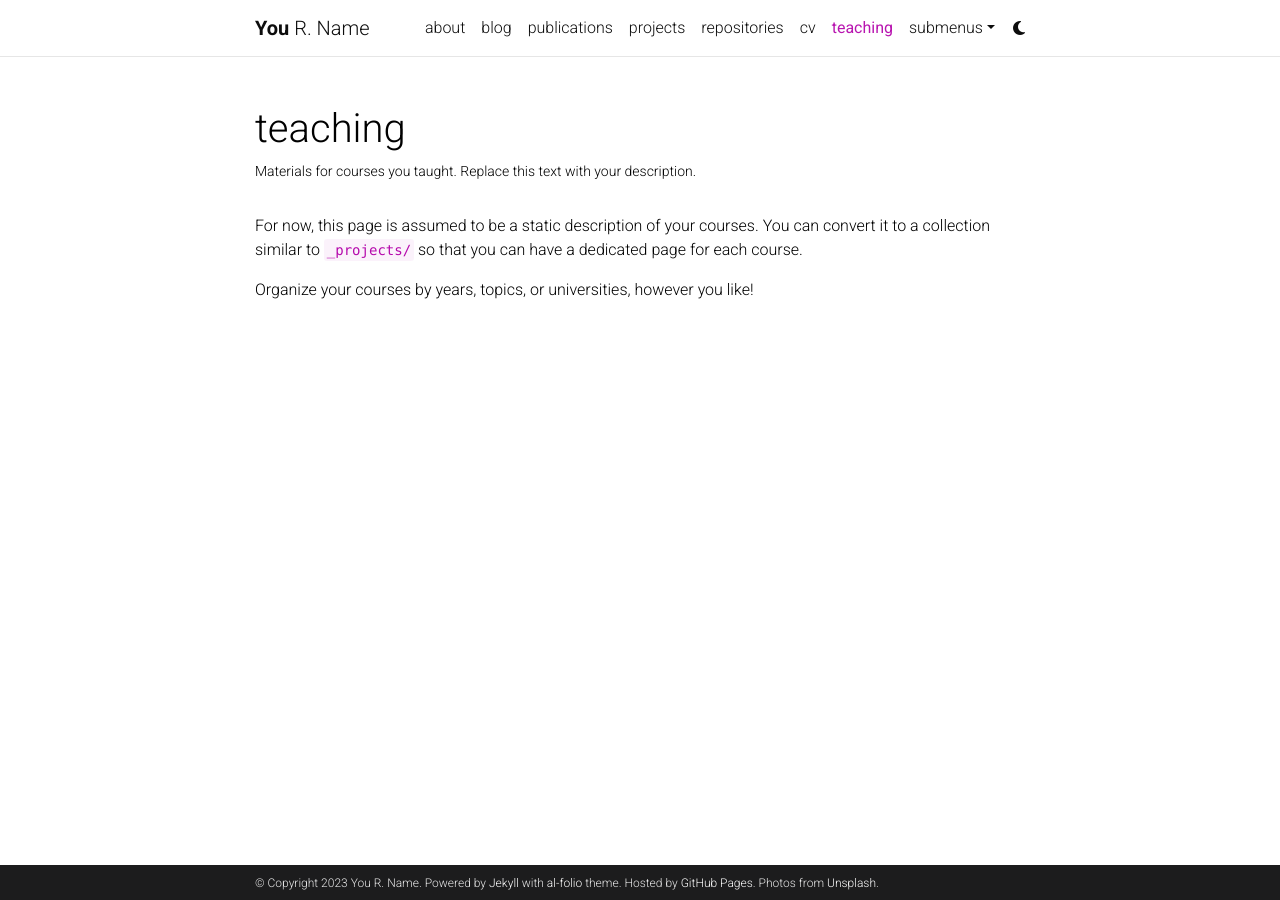
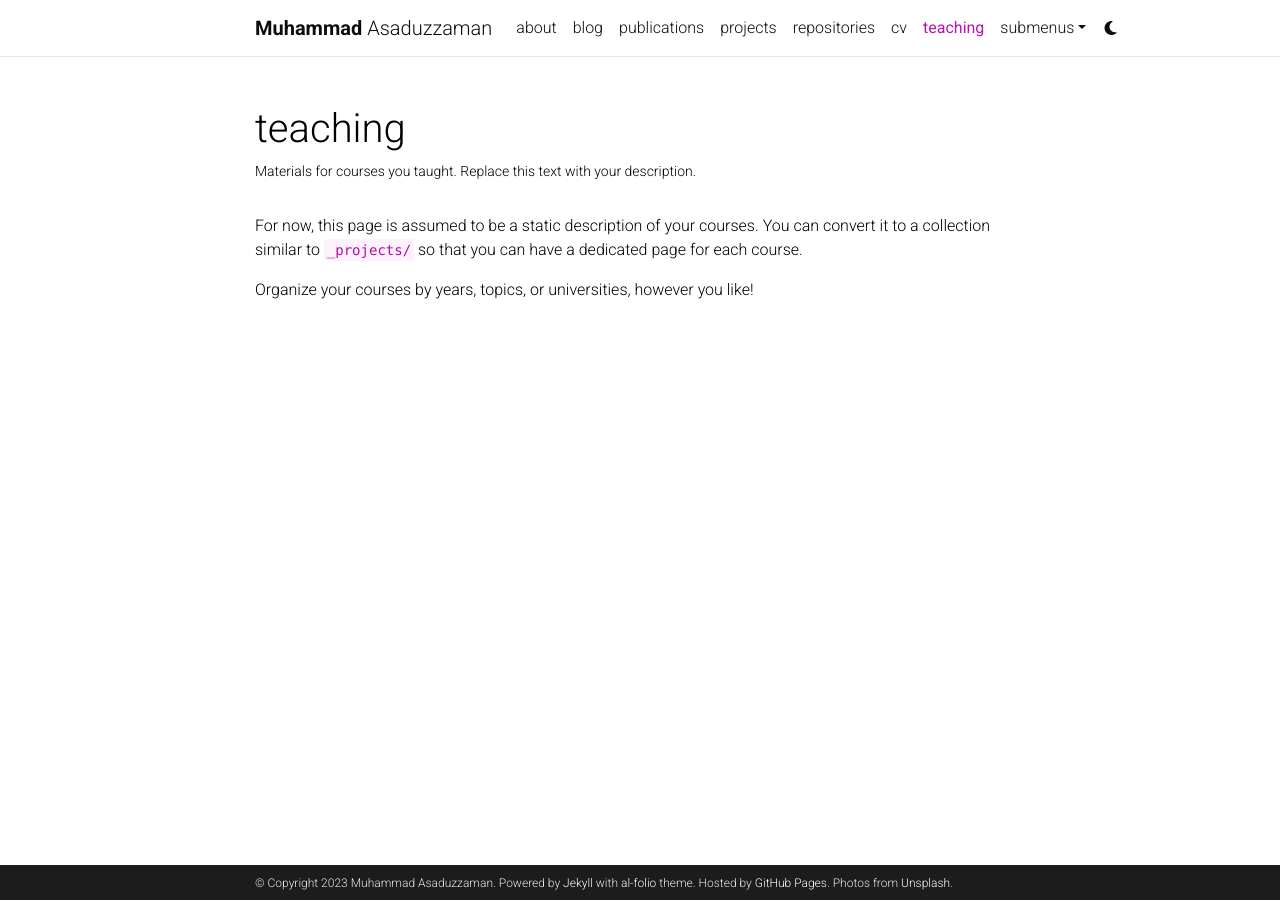
Before and after one commit to muhammad-asaduzzaman/muhammad-asaduzzaman.github.io, a Jekyll site: the page built from _pages/teaching.md, in a window 1280 px wide. Built offline with Jekyll 4.4.1, drawn with Linux system fonts in a browser that asks for light colours; comment, search, counter and statistics services are not loaded; a style sheet for code colours, icons or effects is not loaded.

Commit message:
update name

```diff
--- a/_config.yml
+++ b/_config.yml
@@ -3,10 +3,10 @@
 # -----------------------------------------------------------------------------
 
 title: blank # the website title (if blank, full name will be used instead)
-first_name: You
-middle_name: R.
-last_name: Name
-email: you@example.com
+first_name: Muhammad
+middle_name:
+last_name: Asaduzzaman
+email: masaduzz@uwindsor.ca
 description: > # the ">" symbol means to ignore newlines until "footer_text:"
   A simple, whitespace theme for academics. Based on [*folio](https://github.com/bogoli/-folio) design.
 footer_text: >
@@ -19,7 +19,7 @@
 icon: ⚛️  # the emoji used as the favicon (alternatively, provide image name in /assets/img/)
 
 url: https://muhammad-asaduzzaman.github.io # the base hostname & protocol for your site
-baseurl: /al-folio # the subpath of your site, e.g. /blog/
+baseurl: # the subpath of your site, e.g. /blog/
 last_updated: false # set to true if you want to display last updated in the footer
 impressum_path:  # set to path to include impressum link in the footer, use the same path as permalink in a page, helps to conform with EU GDPR
 
```
